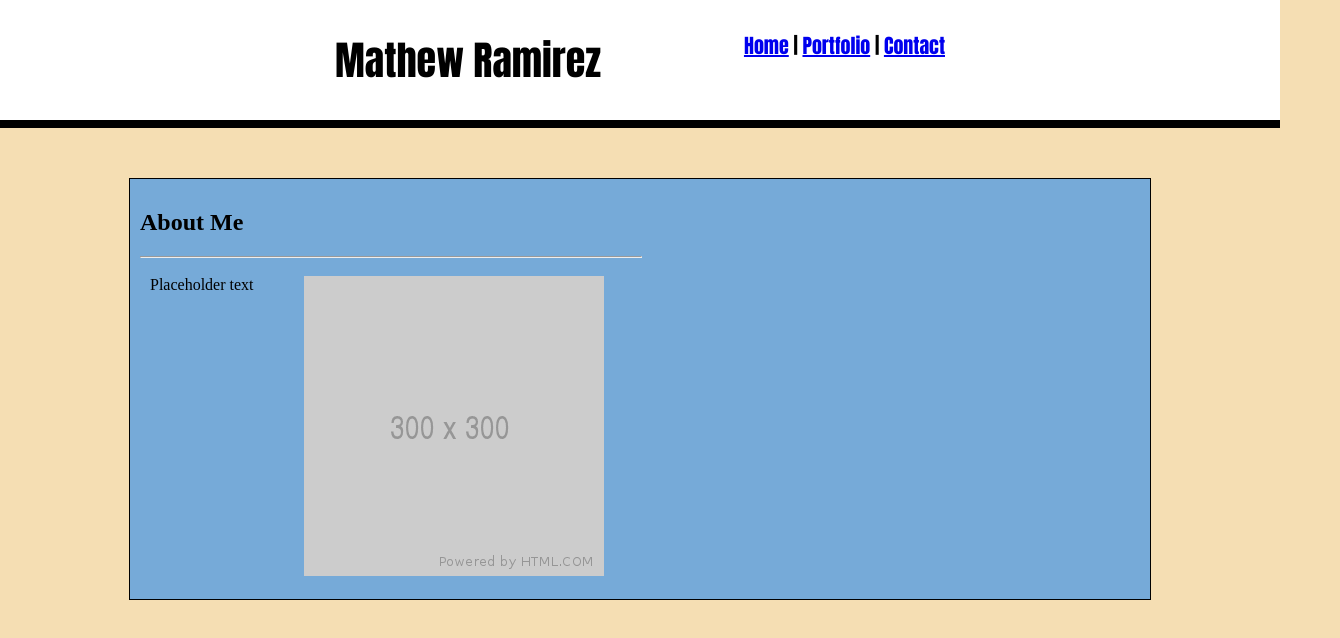
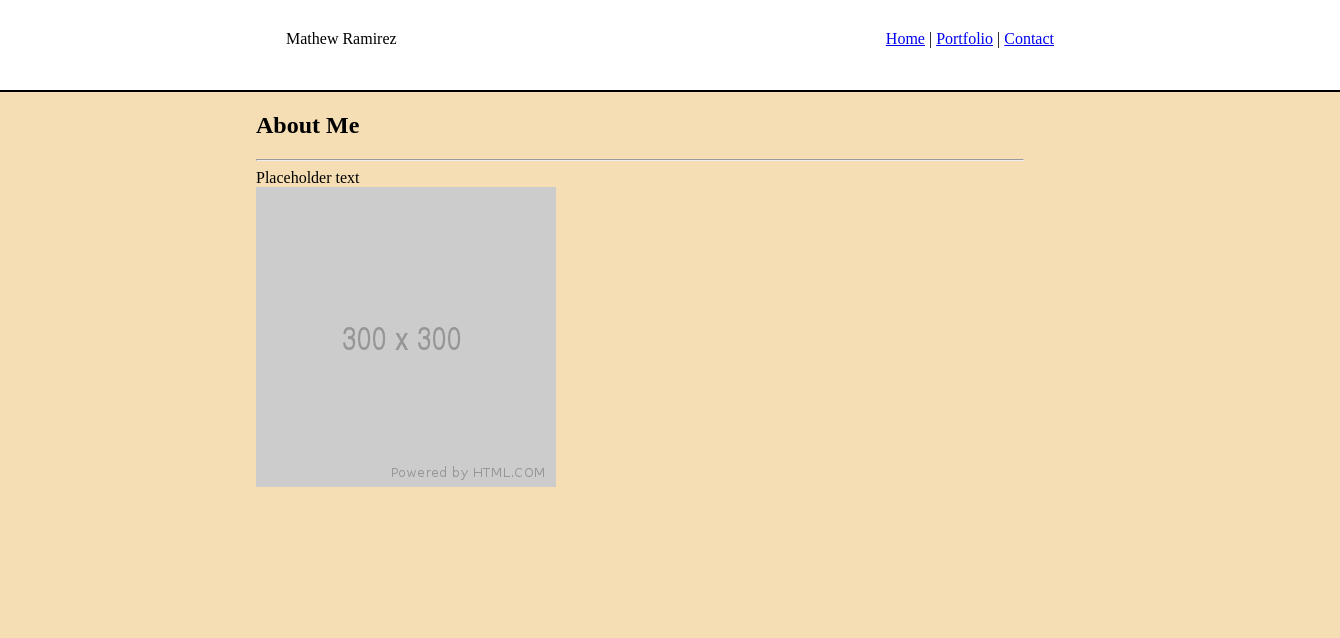
Before and after one commit to Rampirez/Basic-Portfolio, a plain HTML site: page index.html in a window 1280 px wide. Shown: the whole page, 1340 px wide, since content can reach past the window. Drawn offline with Linux system fonts and the light colour scheme.

Commit message:
applyed what I learned in class and reorganized everything

```diff
--- a/assets/css/style.css
+++ b/assets/css/style.css
@@ -4,67 +4,30 @@
     clear: both;
   }
 
-  html, body {
-      background-color: wheat;
-      margin: 0;
-      padding: 0;
-  }
+body {
+  background: wheat;
+  margin: 0;
+  padding:0;
+}
 
-  header {
-    font-family: Impact, Haettenschweiler, 'Arial Narrow Bold', sans-serif;
-    font-size: 40px;
-    margin-left: 25%;
-    margin-right: 25%;
-  }
+.pagetop {
+  background-color: white;
+  padding: 30px;
+  height: 30px;
+  width: 100%;
+  z-index: 20;
+  border-bottom: 2px solid black;
+}
 
-  aside, .nav {
-    float: right;
-  }
+.format{
+  margin: 0% 20%;
+}
 
-  hr {
-    width: 50%;
-    color: black;
-    margin-left: 0;
-  }
+#title {
+  float: left;
+  width: left;
+}
 
-  aside {
-    margin-left: 50px;
-  }
-
-  nav {
-    font-size: 20px;
-  }
-
-  main {
-    float: left;
-    padding: 10px;
-  }
-
-    .aboutMe {
-    background-color: rgb(118, 170, 216);
-    width: 1000px;
-    height: 400px;
-    padding: 10px;
-    border: 1px solid rgb(0, 0, 0);
-    margin-top: 50px;
-    margin-left: auto;
-    margin-right: auto;
-
-  }
-
-  .topOfPage {
-    width: 0 auto;
-    padding: 30px;
-    background-color: white;
-    border-bottom: 8px solid black;
-  }
-
-  .profileImage {
-    float: right;
-  }
-
-
-  .verticalLine {
-    border-left: 4px solid green;
-    height: 7px;
-  }
+#navigation {
+  float: right;
+}
--- a/index.html
+++ b/index.html
@@ -10,21 +10,21 @@
 <body>
 
 
-    <div class="topOfPage">
-    <header>Mathew Ramirez
+<div class="pagetop">
+    <div class="format">
+    <div id="title">Mathew Ramirez</div>
         <aside>
-            <nav>
+            <nav id="navigation">
                 <a href="index.html">Home</a> |
                 <a href="portfolio.html">Portfolio</a> |
                 <a href="contact.html">Contact</a>
             </nav>
 
         </aside>
-    </header>
+        </div>
     </div>
 
-
-    <div class= "aboutMe">
+    <div class= "format">
         <h2>About Me</h2>
 
         <hr>
```
